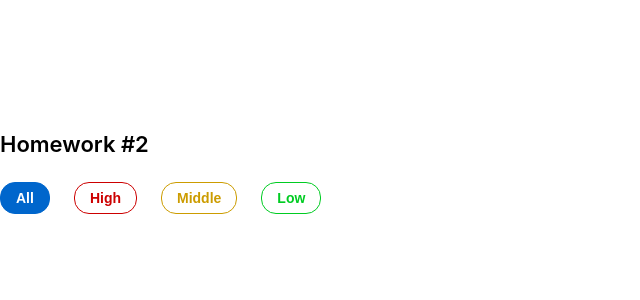
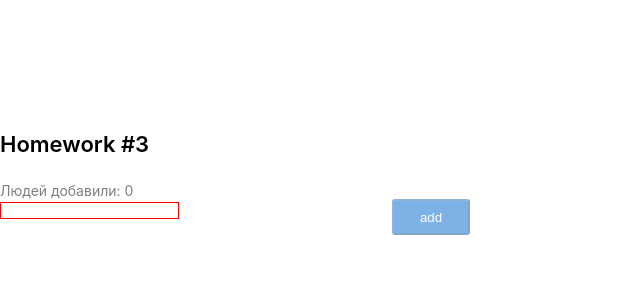
Before and after one commit to R3laxation/Hometasks, a React (Create React App) app: page / in a window 1280 px wide. Shown: the top 300 px of the page, without its empty margins (0-640 px from the left). Built offline with nearby package versions, Linux system fonts and the light colour scheme.

Commit message:
Changed HW2 component

```diff
--- a/src/s1-main/App.tsx
+++ b/src/s1-main/App.tsx
@@ -2,14 +2,15 @@ import React from 'react'
 import s from './App.module.css'
 import HW1 from '../s2-homeworks/hw01/HW1'
 import HW2 from "../s2-homeworks/hw02/HW2";
+import HW3 from "../s2-homeworks/hw03/HW3";
 
 function App() {
     return (
         <div className={s.App}>
             {/*<HW1/>*/}
             {/*раскомментировать по ходу выполнения*/}
-            <HW2/>
-            {/*<HW3/>*/}
+            {/*<HW2/>*/}
+            <HW3/>
             {/*<HW4/>*/}
 
             {/*при выполнении дз 5 и более - закомментировать здесь дз 1-4, так как они есть внутри дз 5*/}
--- a/src/s2-homeworks/hw03/Greeting.module.css
+++ b/src/s2-homeworks/hw03/Greeting.module.css
@@ -1,22 +1,39 @@
 .greetingForm {
+    width: 470px;
+    height: 36px;
 }
 
 .inputAndButtonContainer {
+    display: flex;
+    justify-content: space-between;
 }
 
 .error {
+    color: red;
 }
 
 .input {
+    width: 372px;
+    height: 36px;
+    outline: none;
+    border: 1px solid #D1D1D1;
+    border-radius: 5px;
 }
 
 .input:focus {
 }
 
 .errorInput {
+    border: 1px solid red;
 }
 
 .button {
+    width: 78px;
+    height: 36px;
+    background: #0066CC;
+    border-radius: 3px;
+    padding: 5px 24px;
+    color: #fff;
 }
 
 .button:focus {
@@ -26,10 +43,19 @@
 }
 
 .button:disabled {
+    opacity: 0.5;
 }
 
 .text {
+    font-weight: 400;
+    font-size: 14px;
+    line-height: 17px;
+    color: rgba(0, 0, 0, 0.5);
 }
 
 .greeting {
+    font-weight: 500;
+    font-size: 14px;
+    line-height: 17px;
+    color: rgba(0, 0, 0, 1);
 }
--- a/src/s2-homeworks/hw03/GreetingContainer.tsx
+++ b/src/s2-homeworks/hw03/GreetingContainer.tsx
@@ -1,20 +1,32 @@
-import React, { ChangeEvent, KeyboardEvent, useState } from 'react'
+import React, {ChangeEvent, KeyboardEvent, useState} from 'react'
 import Greeting from './Greeting'
-import { UserType } from './HW3'
+import {UserType} from './HW3'
 
 type GreetingContainerPropsType = {
-    users: any // need to fix any
-    addUserCallback: any // need to fix any
+    users: UserType[] // need to fix any
+    addUserCallback: (name: string) => void // need to fix any
 }
 
-export const pureAddUser = (name: any, setError: any, setName: any, addUserCallback: any) => {
+export const pureAddUser = (name: string, setError: (error: string) => void, setName: (name: string) => void, addUserCallback: (name: string) => void) => {
     // если имя пустое - показать ошибку, иначе - добавить юзера и очистить инпут
+    if (!name) {
+        setError('Ошибка, введите имя!')
+    }
+    addUserCallback(name)
+    setName('')
+
 }
 
-export const pureOnBlur = (name: any, setError: any) => { // если имя пустое - показать ошибку
+export const pureOnBlur = (name: string, setError: (error: string) => void) => { // если имя пустое - показать ошибку
+    if (!name) {
+        setError('Ошибка, введите имя!')
+    }
 }
 
-export const pureOnEnter = (e: any, addUser: any) => { // если нажата кнопка Enter - добавить
+export const pureOnEnter = (e: KeyboardEvent<HTMLInputElement>, addUser: () => void) => { // если нажата кнопка Enter - добавить
+    if (e.key === 'Enter') {
+        addUser()
+    }
 }
 
 // более простой и понятный для новичков
@@ -22,15 +34,15 @@ export const pureOnEnter = (e: any, addUser: any) => { // если нажата
 
 // более современный и удобный для про :)
 const GreetingContainer: React.FC<GreetingContainerPropsType> = ({
-    users,
-    addUserCallback,
-}) => {
+                                                                     users,
+                                                                     addUserCallback,
+                                                                 }) => {
     // деструктуризация пропсов
-    const [name, setName] = useState<any>('') // need to fix any
-    const [error, setError] = useState<any>('') // need to fix any
+    const [name, setName] = useState<string>('') // need to fix any
+    const [error, setError] = useState<string>('') // need to fix any
 
-    const setNameCallback = (e: any) => { // need to fix any
-        setName('some name') // need to fix
+    const setNameCallback = (e: ChangeEvent<HTMLInputElement>) => { // need to fix any
+        setName(e.currentTarget.value) // need to fix
 
         error && setError('')
     }
@@ -42,12 +54,12 @@ const GreetingContainer: React.FC<GreetingContainerPropsType> = ({
         pureOnBlur(name, setError)
     }
 
-    const onEnter = (e: any) => {
+    const onEnter = (e: KeyboardEvent<HTMLInputElement>) => {
         pureOnEnter(e, addUser)
     }
 
-    const totalUsers = 0 // need to fix
-    const lastUserName = 'some name' // need to fix
+    const totalUsers = users.length // need to fix
+    const lastUserName = users.length ? users[users.length - 1].name : '';
 
     return (
         <Greeting
--- a/src/s2-homeworks/hw03/HW3.tsx
+++ b/src/s2-homeworks/hw03/HW3.tsx
@@ -1,5 +1,5 @@
-import React, { useState } from 'react'
-import { v1 } from 'uuid'
+import React, {useState} from 'react'
+import {v1} from 'uuid'
 import s2 from '../../s1-main/App.module.css'
 import GreetingContainer from './GreetingContainer'
 
@@ -19,20 +19,19 @@ import GreetingContainer from './GreetingContainer'
 
 // types
 export type UserType = {
-    _id: any // need to fix any
-    name: any // need to fix any
+    _id: string // need to fix any
+    name: string // need to fix any
 }
 
-export const pureAddUserCallback = (name: any, setUsers: any, users: any) => { // need to fix any
-    const user = { // need to fix
-    }
+export const pureAddUserCallback = (name: string, setUsers: (users: UserType[]) => void, users: UserType[]) => { // need to fix any
+    const user = {name, _id: v1()}
     setUsers([...users, user])
 }
 
 const HW3 = () => {
-    const [users, setUsers] = useState<any>([]) // need to fix any
+    const [users, setUsers] = useState<UserType[]>([]) // need to fix any
 
-    const addUserCallback = (name: any) => { // need to fix any
+    const addUserCallback = (name: string) => { // need to fix any
         pureAddUserCallback(name, setUsers, users)
     }
 
```
